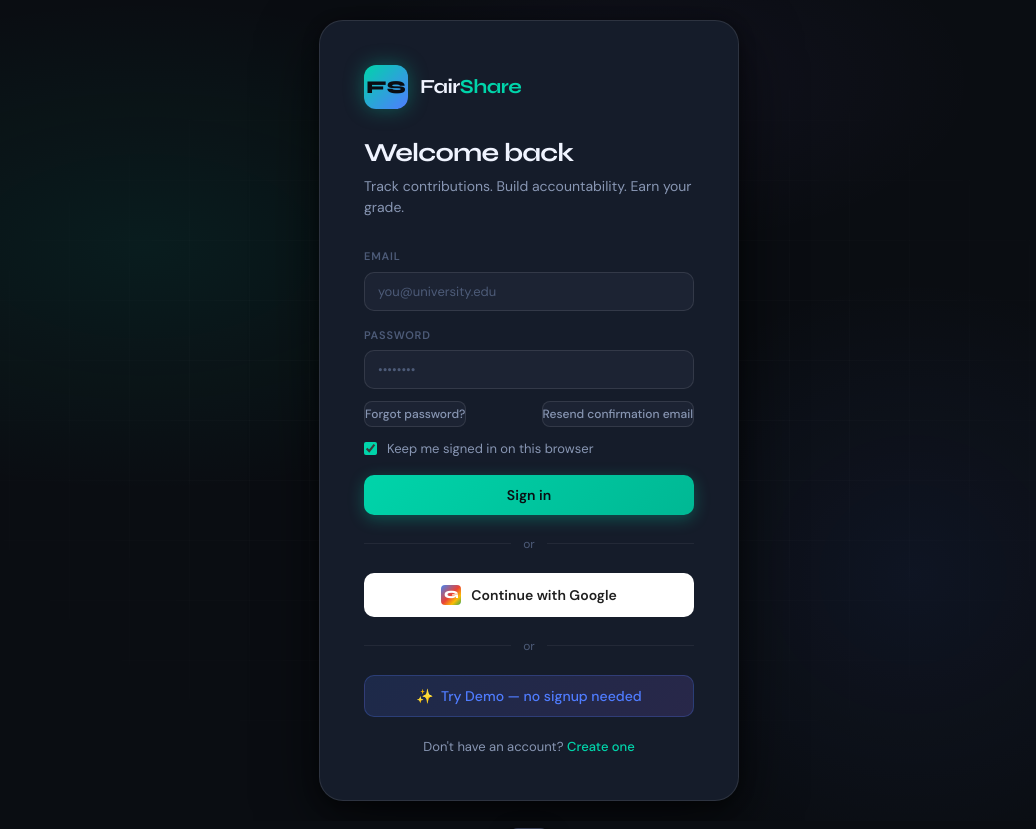
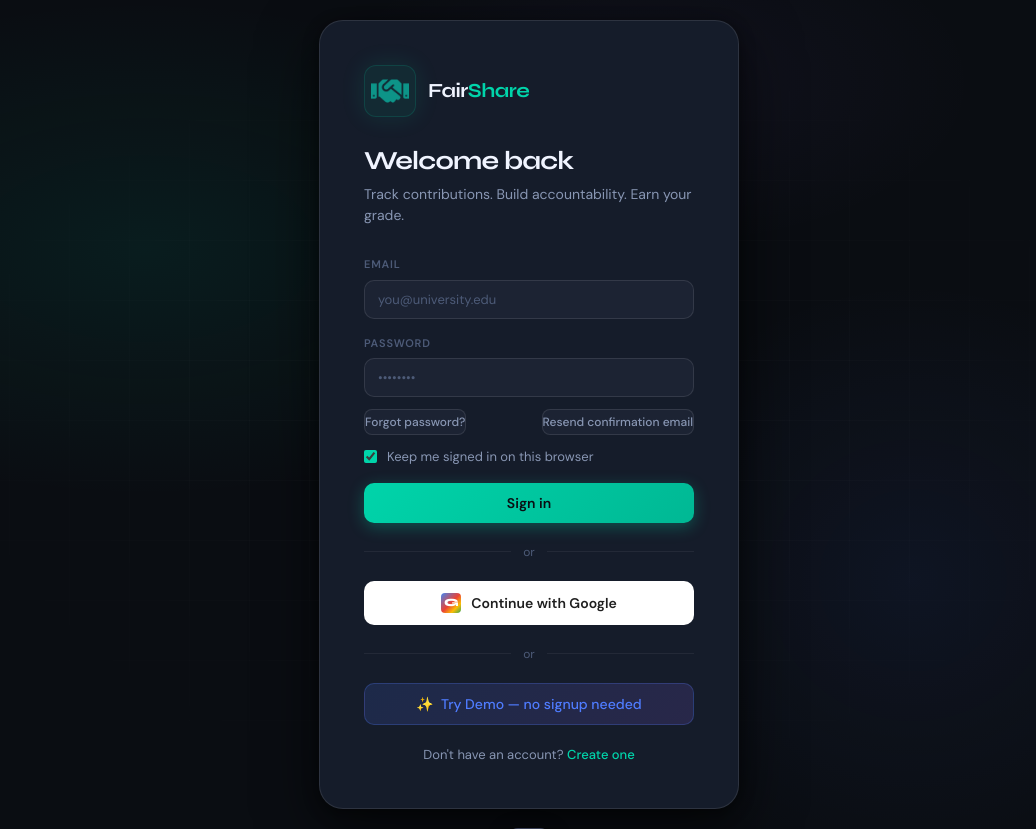
Before and after one commit to saif1meqbel-max/fairshare, a website: page fairshare.html in a window 1280 px wide. Shown: the whole page, without its empty margins (111-1147 px from the left). Drawn offline with nearby package versions, Linux system fonts and the light colour scheme.

Commit message:
chore: sync 2026-04-12T00:24:46Z

```diff
--- a/fairshare.html
+++ b/fairshare.html
@@ -14,6 +14,7 @@ window.__FAIRSHARE__ = {
   apiBase: '',           // leave '' when you open http://localhost:3840/fairshare.html
 };
 </script>
+<link rel="icon" type="image/png" href="assets/fairshare-logo.png">
 <link rel="preconnect" href="https://fonts.googleapis.com">
 <link href="https://fonts.googleapis.com/css2?family=Syne:wght@400;500;600;700;800&family=DM+Sans:ital,opsz,wght@0,9..40,300;0,9..40,400;0,9..40,500;0,9..40,600;1,9..40,400&display=swap" rel="stylesheet">
 <style>
@@ -120,12 +121,19 @@ body{font-family:var(--font);background:var(--ink);color:var(--txt);font-size:14
 
 .auth-logo-wrap{display:flex;align-items:center;gap:12px;margin-bottom:28px}
 .auth-logo-icon{
-  width:44px;height:44px;
-  background:linear-gradient(135deg,var(--teal),var(--blue));
+  width:52px;height:52px;
+  flex-shrink:0;
   border-radius:12px;
   display:flex;align-items:center;justify-content:center;
-  font-family:var(--font-display);font-size:18px;font-weight:800;color:var(--ink);
-  box-shadow:0 0 20px rgba(0,212,170,0.35);
+  padding:6px;
+  background:rgba(0,212,170,0.08);
+  border:1px solid rgba(0,212,170,0.15);
+  box-shadow:0 0 24px rgba(0,212,170,0.12);
+}
+.auth-logo-icon img{
+  width:100%;height:100%;
+  object-fit:contain;
+  display:block;
 }
 .auth-logo-text{font-family:var(--font-display);font-size:20px;font-weight:700;letter-spacing:-0.5px;color:var(--txt)}
 .auth-logo-text span{color:var(--teal)}
@@ -233,12 +241,15 @@ body{font-family:var(--font);background:var(--ink);color:var(--txt);font-size:14
 
 .nav-logo{display:flex;align-items:center;gap:9px;margin-right:6px;text-decoration:none}
 .nav-logo-icon{
-  width:30px;height:30px;
-  background:linear-gradient(135deg,var(--teal),var(--blue));
+  width:32px;height:32px;
+  flex-shrink:0;
   border-radius:8px;
   display:flex;align-items:center;justify-content:center;
-  font-family:var(--font-display);font-size:12px;font-weight:800;color:var(--ink);
-}
+  padding:3px;
+  background:rgba(0,212,170,0.08);
+  border:1px solid rgba(0,212,170,0.12);
+}
+.nav-logo-icon img{width:100%;height:100%;object-fit:contain;display:block}
 .nav-logo-text{font-family:var(--font-display);font-size:16px;font-weight:700;letter-spacing:-0.4px;color:var(--txt)}
 
 .nav-tabs{display:flex;gap:2px;flex:1;overflow-x:auto}
@@ -1149,7 +1160,7 @@ textarea{resize:vertical;min-height:72px}
 
   <div class="auth-card">
     <div class="auth-logo-wrap">
-      <div class="auth-logo-icon">FS</div>
+      <div class="auth-logo-icon" aria-hidden="true"><img src="assets/fairshare-logo.png" alt=""></div>
       <div>
         <div class="auth-logo-text">Fair<span>Share</span></div>
       </div>
@@ -1231,7 +1242,7 @@ textarea{resize:vertical;min-height:72px}
   <!-- Top navigation -->
   <nav class="topnav">
     <div class="nav-logo">
-      <div class="nav-logo-icon">FS</div>
+      <div class="nav-logo-icon" aria-hidden="true"><img src="assets/fairshare-logo.png" alt=""></div>
       <span class="nav-logo-text">FairShare</span>
     </div>
 
```
Also changed, not shown: index.html (+21 -10 lines), assets/fairshare-logo.png (added).
